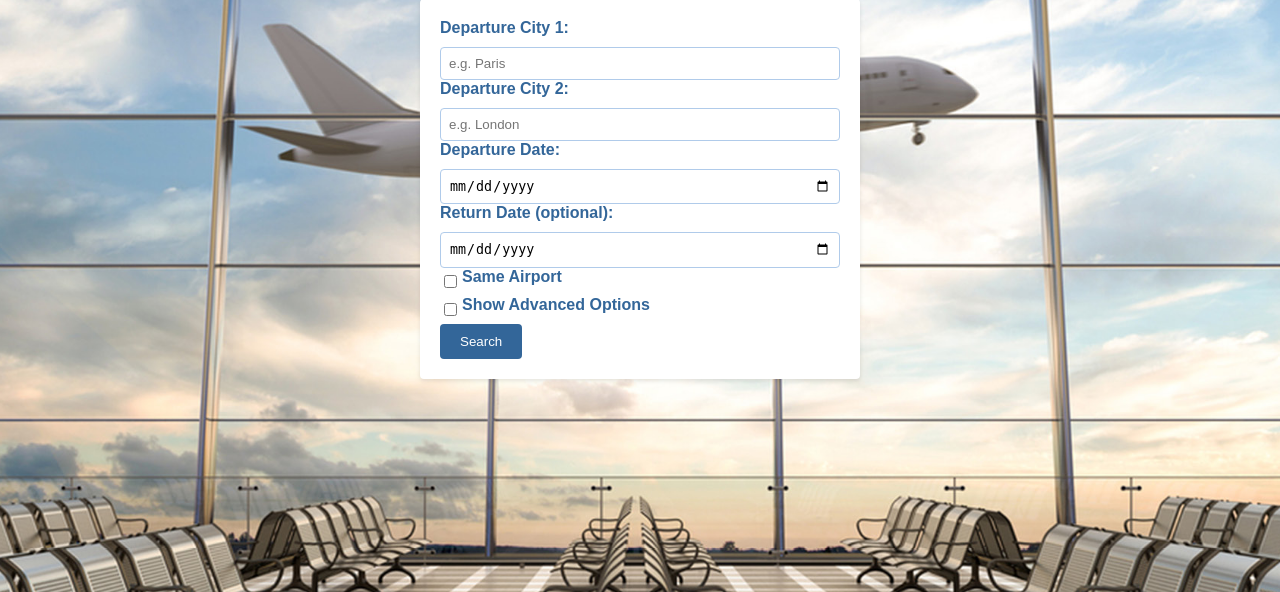
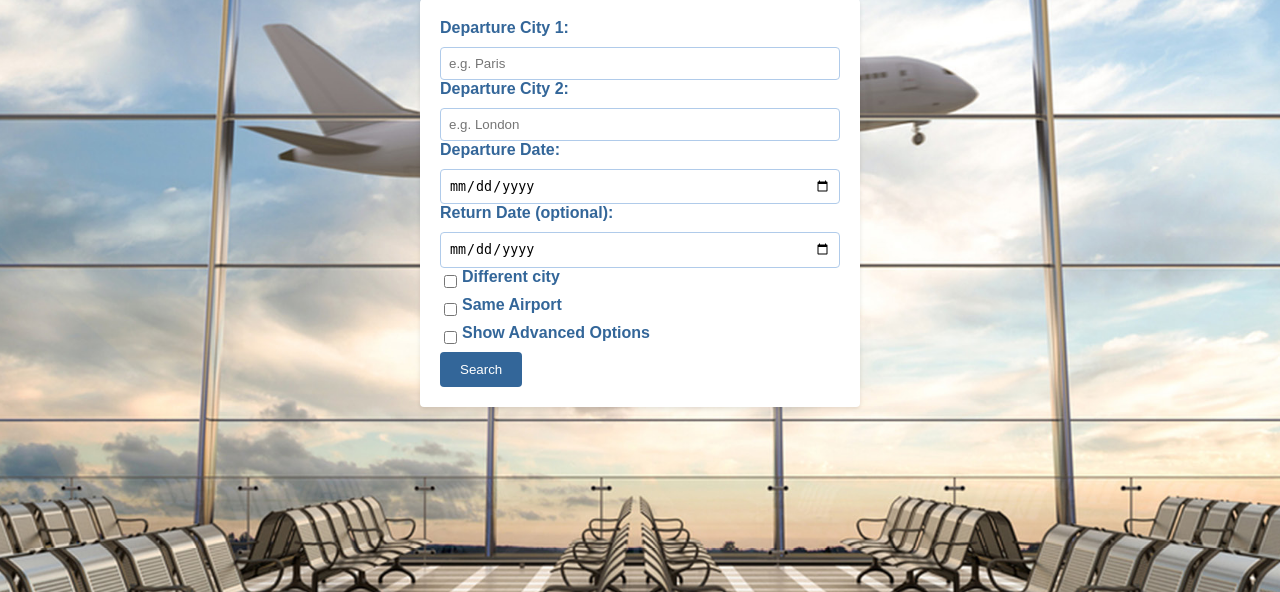
Before and after one commit to DadeOrsu/Fly2Meet, a Flask app: page / in a window 1280 px wide. Shown: the part 80-672 px from the top of the page. Run offline with Flask 3, Linux system fonts and the light colour scheme.

Commit message:
Aggiunta ricezione dei flag "different_city" e "same_airport". TODO: gestirli.

```diff
--- a/app.py
+++ b/app.py
@@ -66,6 +66,15 @@ def search_flights():
     if target_countries == '':
         target_countries = None
     same_airport = request.form.get('same_airport')
+    if same_airport is None:
+        same_airport = False
+    else:
+        same_airport = True
+    different_city = request.form.get('different_city')
+    if different_city is None:
+        different_city = False
+    else:
+        different_city = True
     # Print the collected datas on the console
     print(
         f"departure_city_1: {departure_city_1}\n"
@@ -78,6 +87,7 @@ def search_flights():
         f"destination: {target_cities}\n"
         f"destination_country: {target_countries}\n"
         f"same_airport: {same_airport}\n"
+        f"different_city: {different_city}\n"
     )
 
     # Get the iata code for the first city
@@ -187,6 +197,11 @@ def search_flights():
     prolog_file = open('prologFacts/prolog_facts.pl', 'w')
     prolog_file.write('\n'.join(airport_facts + prolog_facts))
     prolog_file.close()
+    # TODO: aggiungere opzione "città diversa" (per evitare voli diretti) e esplorare posti nuovi
+    # TODO: rivedere la ricerca per country usando tabella codici iata
+    # TODO: gestire waiting times e same airport
+    # TODO: controllare interfaccia con prolog (ciao prolog o pyswip?)
+    # TODO: aggiungere unità di test con pytest
     return render_template("results.html", first_city_offers=first_city_offers, second_city_offers=second_city_offers)
 
 
--- a/templates/index.html
+++ b/templates/index.html
@@ -41,9 +41,15 @@
         <input type="text" id="target_countries" name="target_countries" placeholder="e.g. Italy, Germany" autocomplete="off" class="advanced-option">
 
         <div class="checkbox">
+            <input type="checkbox" id="different_city" name="different_city">
+            <label for="different_city">Different city</label>
+        </div>
+
+        <div class="checkbox">
             <input type="checkbox" id="same_airport" name="same_airport">
             <label for="same_airport">Same Airport</label>
         </div>
+
         <div class="checkbox">
             <input type="checkbox" id="show_advanced_options" name="show_advanced_options">
             <label for="show_advanced_options">Show Advanced Options</label>
```
